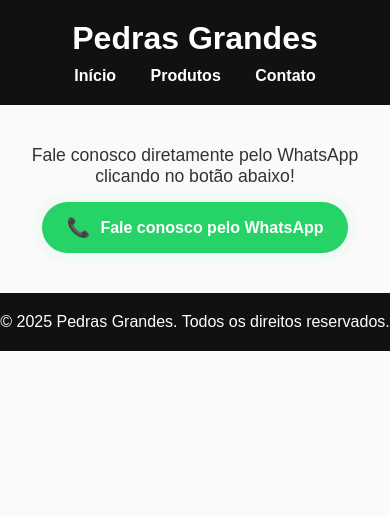
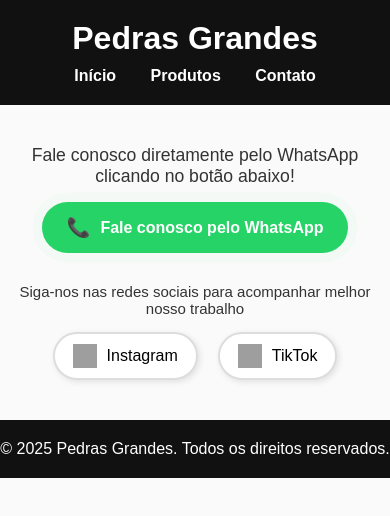
Before and after one commit to pdamiann/site-pedras, a plain HTML site: page contato.html in a window 390 px wide. Drawn offline with Linux system fonts and the light colour scheme; grey boxes are pictures that could not be loaded.

Commit message:
Add files via upload

```diff
--- a/contato.css
+++ b/contato.css
@@ -145,3 +145,49 @@
       transform: translateY(0);
     }
   }
+
+  /* Seção de redes sociais */
+.social-area {
+  text-align: center;
+  margin-top: 30px;
+}
+
+.titulo-contato {
+  color: #333;
+  font-size: 15px;
+  margin-bottom: 15px;
+}
+
+.social-buttons {
+  display: flex;
+  justify-content: center;
+  gap: 20px;
+  flex-wrap: wrap;
+}
+
+.social-button {
+  display: flex;
+  align-items: center;
+  gap: 10px;
+  background-color: #ffffff;
+  border: 2px solid #ddd;
+  padding: 10px 18px;
+  border-radius: 25px;
+  font-size: 16px;
+  font-weight: 500;
+  text-decoration: none;
+  color: #000;
+  box-shadow: 2px 2px 6px rgba(0,0,0,0.1);
+  transition: all 0.3s ease;
+}
+
+.social-button:hover {
+  background-color: #eee;
+  transform: translateY(-2px) scale(1.03);
+  box-shadow: 4px 4px 10px rgba(0,0,0,0.15);
+}
+
+.social-button img {
+  width: 24px;
+  height: 24px;
+}
--- a/contato.html
+++ b/contato.html
@@ -23,6 +23,22 @@
     </div>
   </main>
 
+<!-- Redes Sociais da Empresa -->
+<div class="social-area">
+  <p class="titulo-contato">Siga-nos nas redes sociais para acompanhar melhor nosso trabalho</p>
+  <div class="social-buttons">
+    <a href="https://www.instagram.com/pedrasgrandes_/" target="_blank" class="social-button">
+      <img src="https://cdn-icons-png.flaticon.com/512/2111/2111463.png" alt="Instagram">
+      Instagram
+    </a>
+    <a href="https://www.tiktok.com/@pedrasgrandesbotuvera" target="_blank" class="social-button">
+      <img src="https://cdn-icons-png.flaticon.com/512/3046/3046120.png" alt="TikTok">
+      TikTok
+    </a>
+  </div>
+</div>
+
+
   <footer>
     <p>&copy; 2025 Pedras Grandes. Todos os direitos reservados.</p>
   </footer>
```
Also changed, not shown: produtos.css (+27 -0 lines), produtos.html (line endings or trailing spaces).
